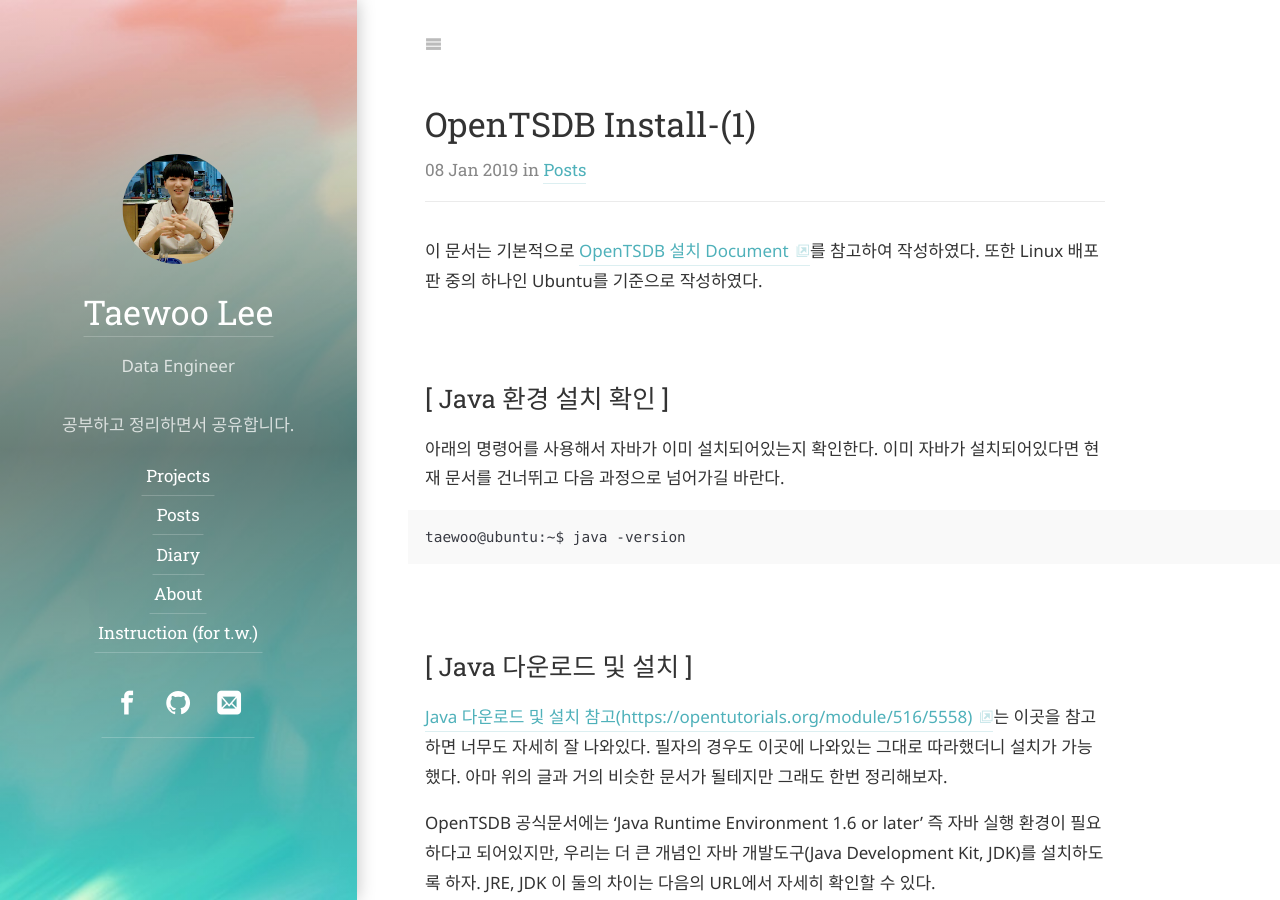
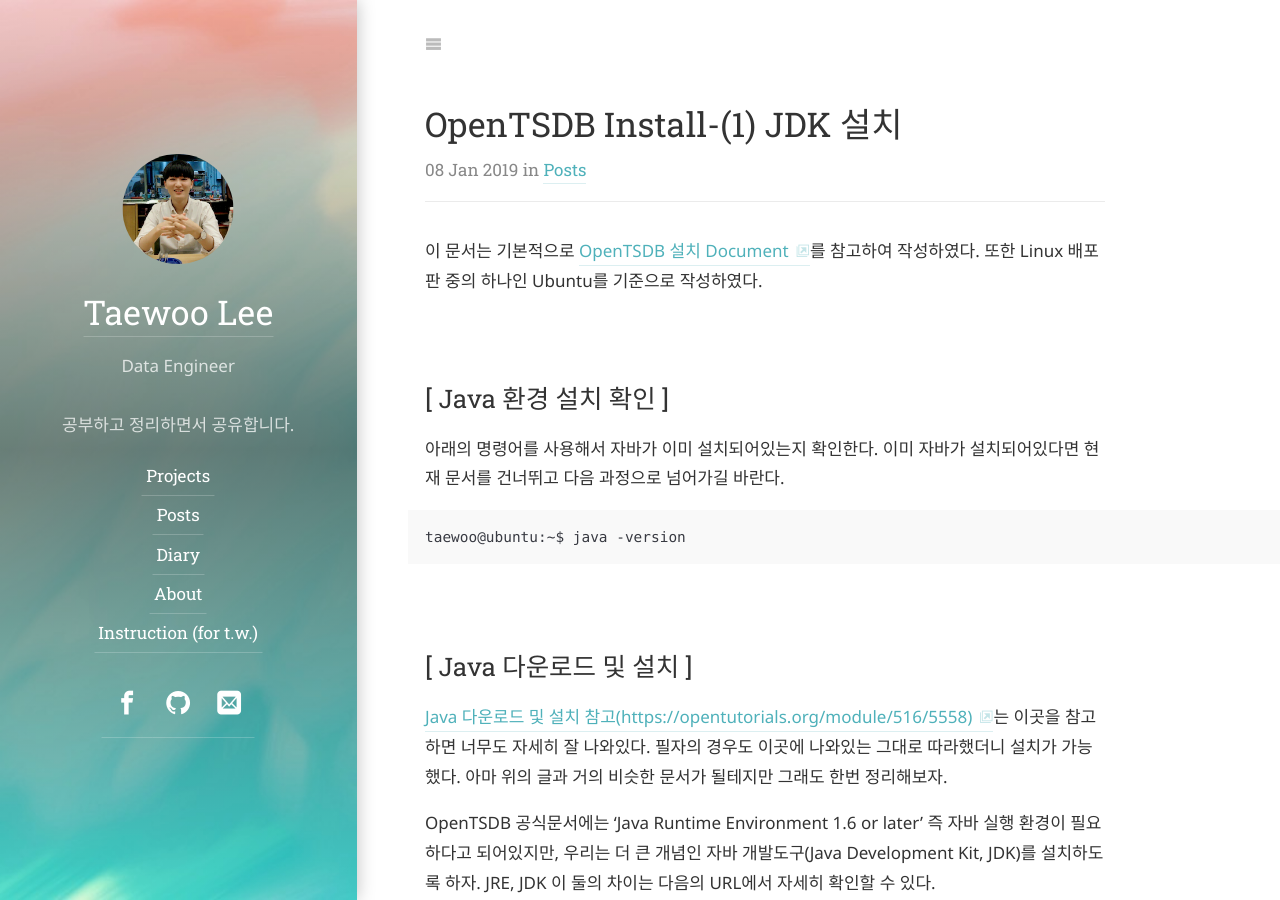
Before and after one commit to TaeWoo21/past_TaeWoo21.github.io, a Jekyll site: the page built from posts/_posts/2019-01-08-install_opentsdb_1-posts.md, in a window 1280 px wide and 900 px high. Built offline with Jekyll 4.4.1, drawn with Linux system fonts in a browser that asks for light colours; some web fonts are replaced.

Commit message:
(-ing) write post

```diff
--- a/posts/_posts/2019-01-08-install_opentsdb_1-posts.md
+++ b/posts/_posts/2019-01-08-install_opentsdb_1-posts.md
@@ -1,7 +1,7 @@
 ---
 layout: post
 categories: posts
-title: OpenTSDB Install-(1)
+title: OpenTSDB Install-(1) JDK 설치
 ---
 
 이 문서는 기본적으로 [OpenTSDB 설치 Document](http://opentsdb.net/docs/build/html/installation.html)를 참고하여 작성하였다. 또한 Linux 배포판 중의 하나인 Ubuntu를 기준으로 작성하였다.
```
